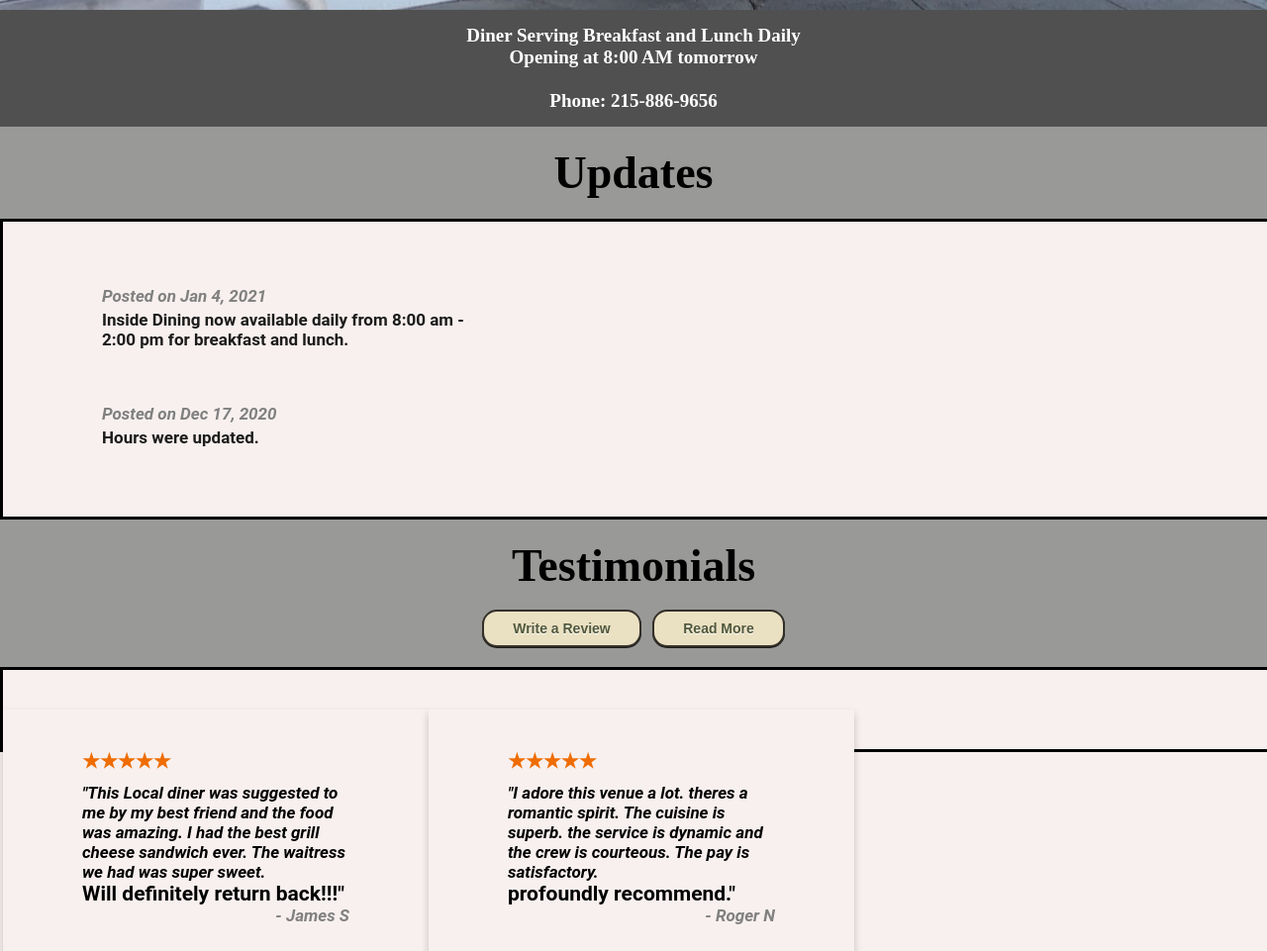
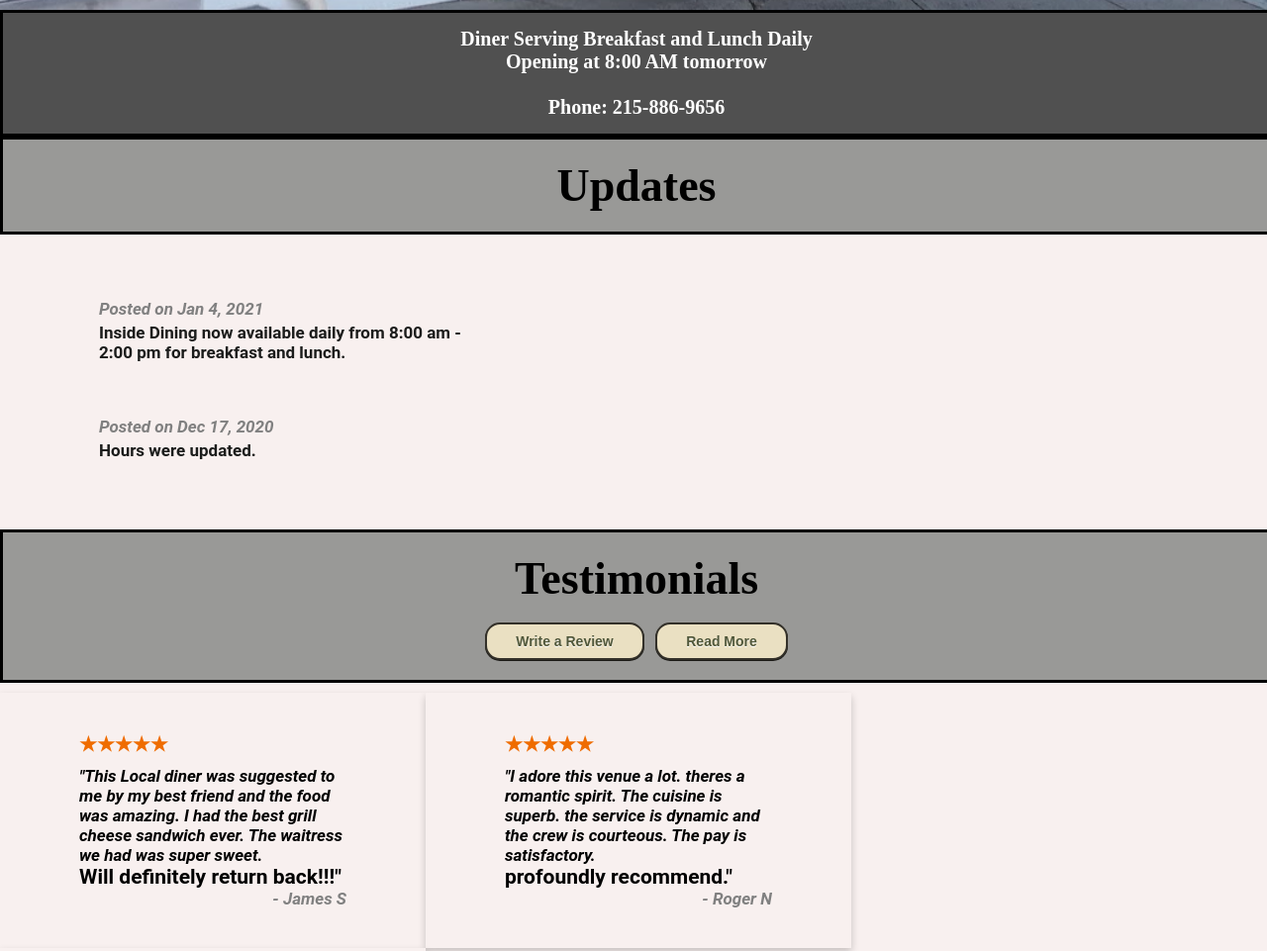
Before and after one commit to MuradShaw/villagediner, a plain HTML site: page index.html in a window 1280 px wide. Shown: the part 800-1761 px from the top of the page at 99% size. Drawn offline with Linux system fonts and the light colour scheme.

Commit message:
Update ribbons.css

```diff
--- a/css/ribbons.css
+++ b/css/ribbons.css
@@ -16,14 +16,16 @@
 
 .addreviewRibbon {
     width: 100%;
-    border:3px solid black;
-    padding-top: 40px;
-    padding-bottom: 40px;
+    padding-top: 10px;
+    padding-bottom: 450px;
+    background: #F8F0EF;
 }
 
 .reviewRibbon {
+    width: 100%;
     padding-top: 20px;
     padding-bottom: 20px;
+    border:3px solid black;
     font-family: "Playfair Display Bold";
 
   background: #999997;
@@ -34,7 +36,6 @@
 
 .addUpdatesRibbon {
     width: 100%;
-    border:3px solid black;
     padding-top: 40px;
     padding-bottom: 40px;
 }
@@ -43,6 +44,7 @@
     width: 100%;
     padding-top: 20px;
     padding-bottom: 20px;
+    border:3px solid black;
     color: black;
     font-family: "Playfair Display Bold";
 
@@ -56,12 +58,13 @@
     width: 100%;
     padding-top: 15px;
     padding-bottom: 15px;
+    border:3px solid black;
   color: white;
   font-family: "Playfair Display Bold";
 
   background: #505050;
   text-align: center;
-  font-size: 19px;
+  font-size: 20px;
 }
 
 .bigRibbon {
```
